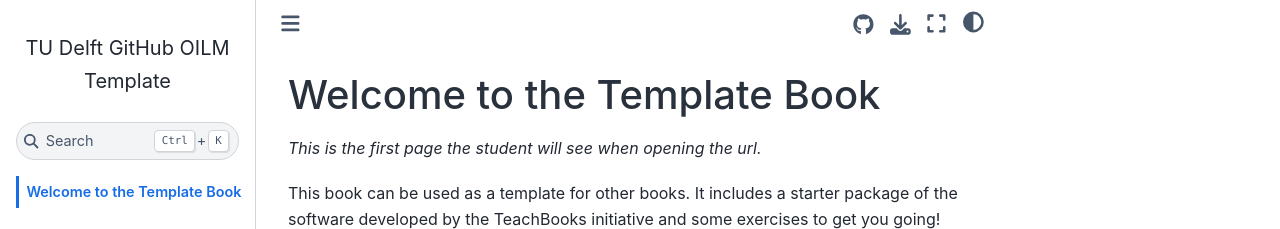
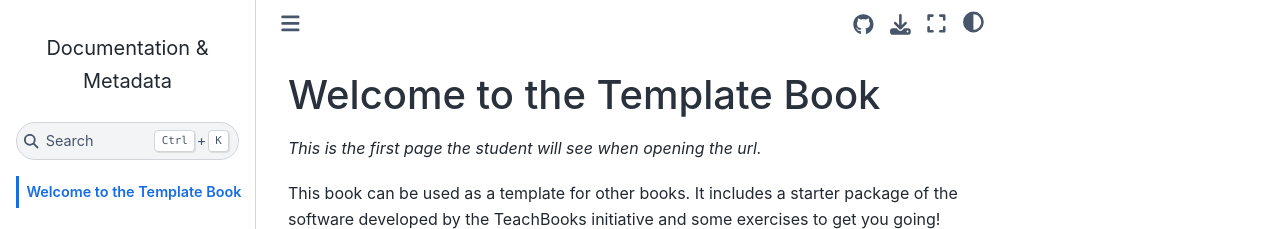
Before and after one commit to tu-delft-library/Documentation_and_Metadata, a Jupyter Book: the page built from book/home.md, in a window 1280 px wide. Shown: the top 229 px of the page. Built offline with Jupyter Book 1.0.4 settings and Sphinx 7.4.7 and the Sphinx Book theme 1.1.4, drawn with Linux system fonts in a browser that asks for light colours; comment, search, counter and statistics services are not loaded.

Commit message:
Update _config.yml

```diff
--- a/book/_config.yml
+++ b/book/_config.yml
@@ -31,9 +31,9 @@ sphinx:                                              # Options passed on to the
     html_theme_options:
       home_page_in_toc: true                         # Replace with false it you don't want the landing page to be shown in the table of contents.
       logo:
-        text: TU Delft GitHub OILM Template          # Replace this with your own open interactive learning material title, configuration part of Sphinx (https://www.sphinx-doc.org/en/master/index.html)
-        # image_light:                               # Default value not shown (line can be removed), adds your logo for the light mode here (can be the same as image_dark) (disabling of TU Delft logo is required), configuration part of Sphinx (https://www.sphinx-doc.org/en/master/index.html)
-        # image_dark:                                # Default value not shown (line can be removed), adds your logo for the dark mode here (can be the same as image_light) (disabling of TU Delft logo is required), configuration part of Sphinx (https://www.sphinx-doc.org/en/master/index.html)
+        text: Documentation & Metadata         # Replace this with your own open interactive learning material title, configuration part of Sphinx (https://www.sphinx-doc.org/en/master/index.html)
+        # image_light:  graphics/Logo_Library_black.png                             # Default value not shown (line can be removed), adds your logo for the light mode here (can be the same as image_dark) (disabling of TU Delft logo is required), configuration part of Sphinx (https://www.sphinx-doc.org/en/master/index.html)
+        # image_dark:   graphics/TUDelft_logo_white.png                             # Default value not shown (line can be removed), adds your logo for the dark mode here (can be the same as image_light) (disabling of TU Delft logo is required), configuration part of Sphinx (https://www.sphinx-doc.org/en/master/index.html)
       repository_url: "https://github.com/tu-delft-library/Documentation_and_Metadata" # Add your own repo URL here, configuration part of JupyterBook v1 (https://jupyterbook.org/en/stable/customize/config.html)
       path_to_docs:          "book"                  # Required for edit_page_button, should be book if you're using TeachBooks package (https://github.com/TeachBooks/TeachBooks) or the TeachBooks deploy book workflow (https://teachbooks.io/manual/external/deploy-book-workflow/README.html), configuration part of Jupyterbook v1 (https://jupyterbook.org/en/stable/customize/config.html)
       repository_branch:     "main"                  # Replace when you change the name of your published branch (required for edit_page_button), configuration part of Jupyterbook v1 (https://jupyterbook.org/en/stable/customize/config.html)
```
